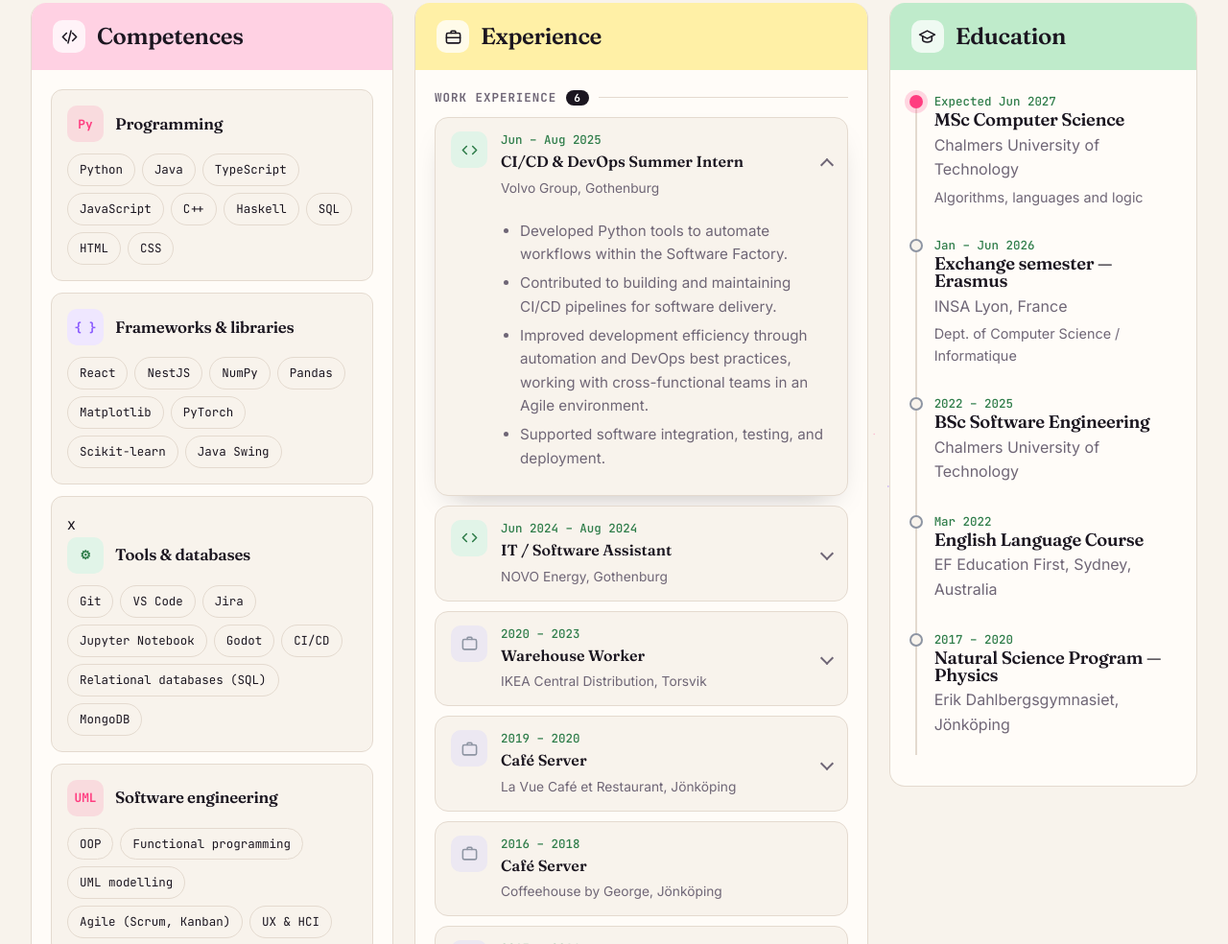
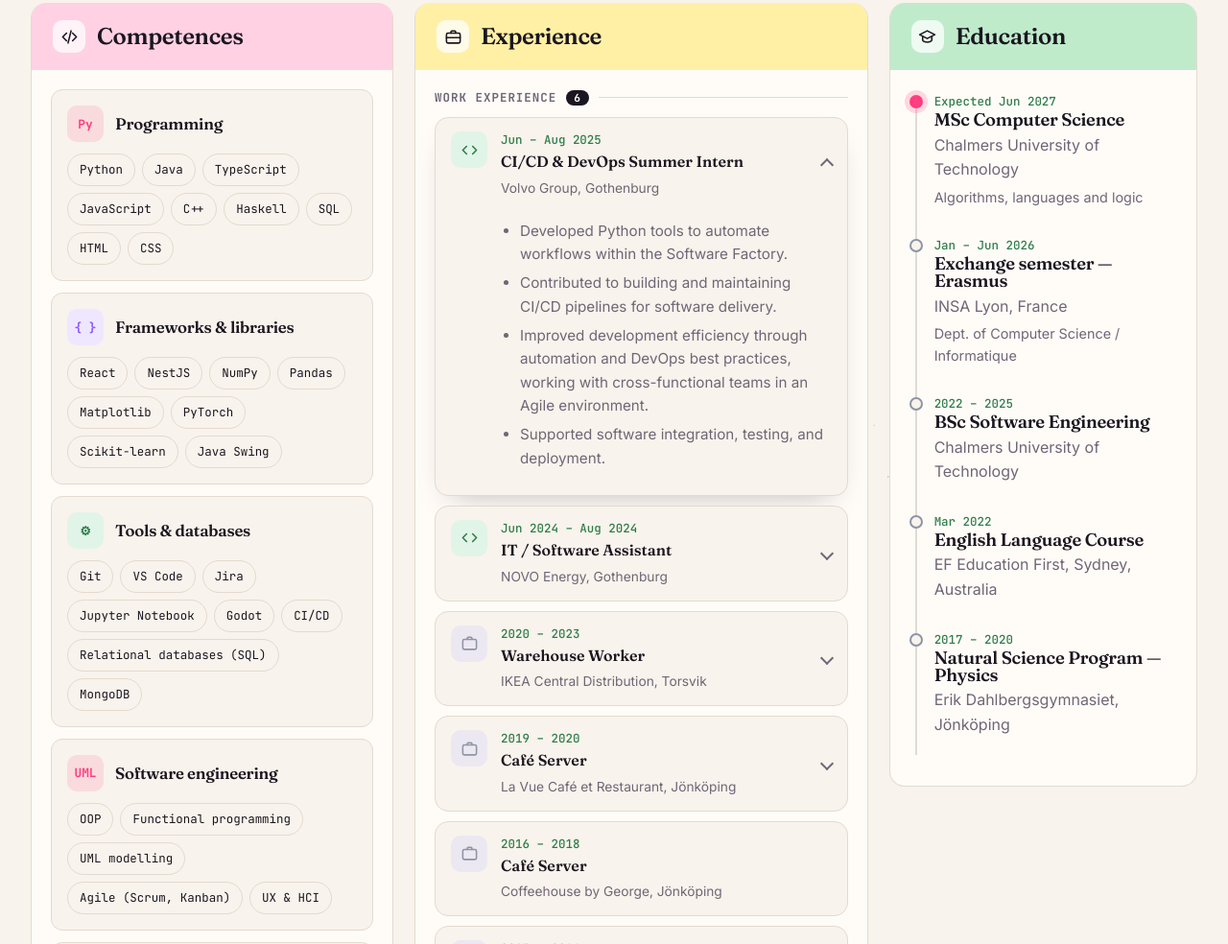
Before and after one commit to hannamagn/Portfolio26, a plain HTML site: page about.html in a window 1280 px wide. Shown: the part 234-1218 px from the top of the page at 96% size. Drawn offline with Linux system fonts and the light colour scheme.

Commit message:
Fix HTML structure in about.html

```diff
--- a/about.html
+++ b/about.html
@@ -61,7 +61,7 @@
           <header><span class="comp-ic">{ }</span><h3>Frameworks &amp; libraries</h3></header>
           <div class="chip-row"><span class="chip">React</span><span class="chip">NestJS</span><span class="chip">NumPy</span><span class="chip">Pandas</span><span class="chip">Matplotlib</span><span class="chip">PyTorch</span><span class="chip">Scikit-learn</span><span class="chip">Java Swing</span></div>
         </article>
-        <article class="comp-card">x
+        <article class="comp-card">
           <header><span class="comp-ic">⚙</span><h3>Tools &amp; databases</h3></header>
           <div class="chip-row"><span class="chip">Git</span><span class="chip">VS Code</span><span class="chip">Jira</span><span class="chip">Jupyter Notebook</span><span class="chip">Godot</span><span class="chip">CI/CD</span><span class="chip">Relational databases (SQL)</span><span class="chip">MongoDB</span></div>
         </article>
```
